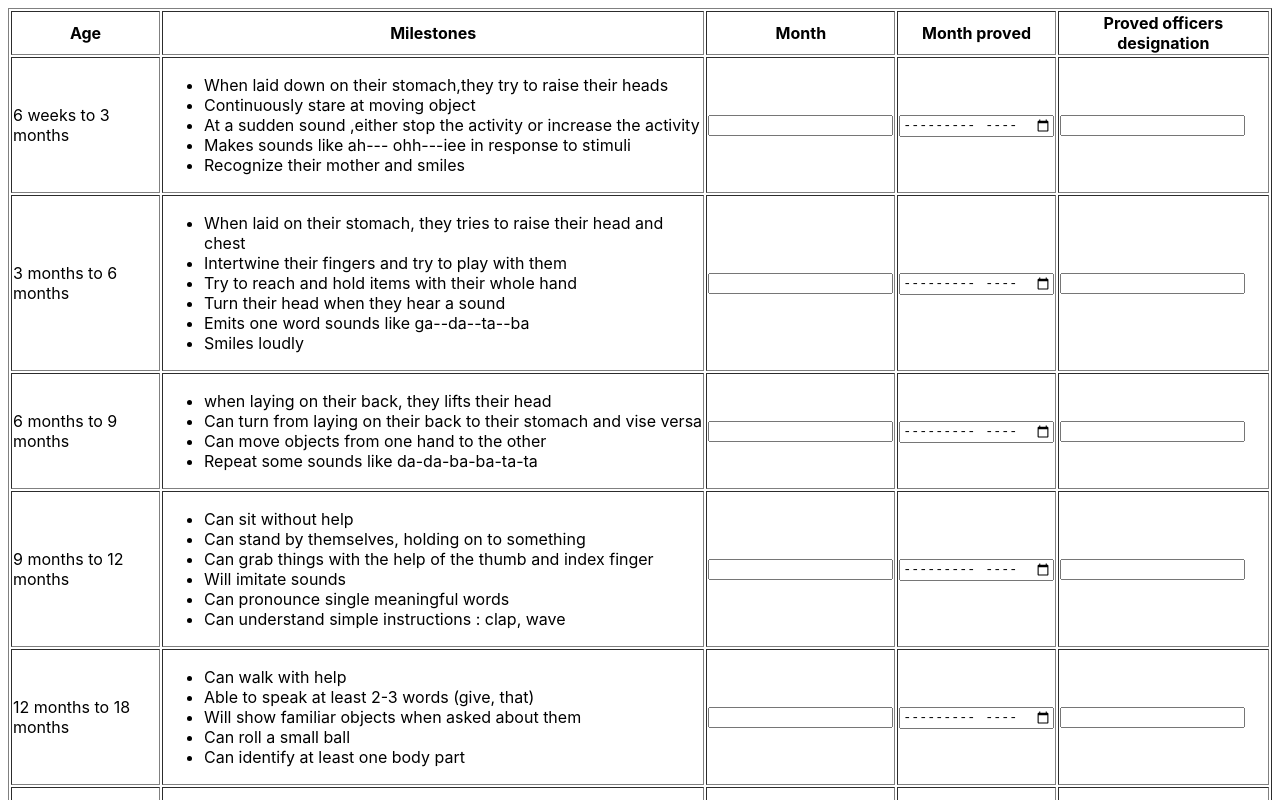
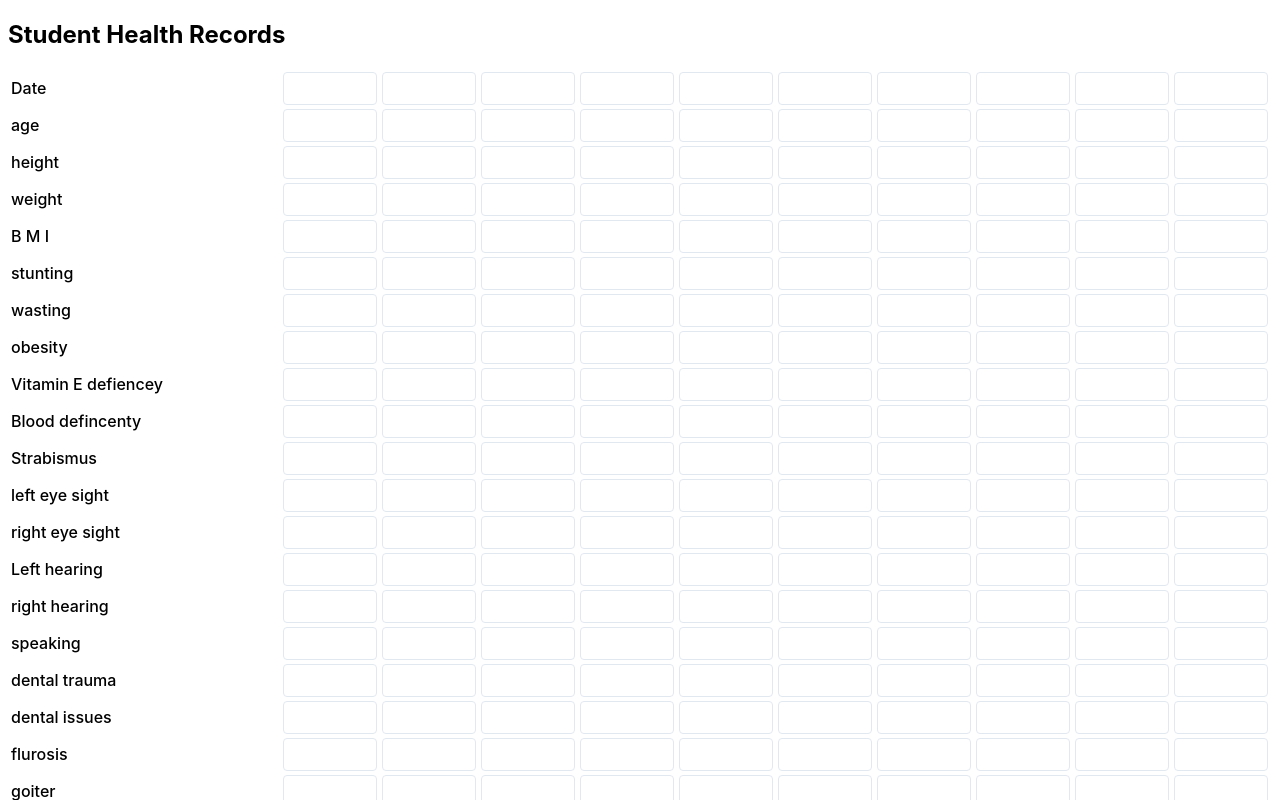
Before and after one commit to Methma-02/Health_Bridge, a React (Vite) app in the folder Frontend/: page / in a window 1280 px wide. Shown: the top 800 px of the page. Built offline with nearby package versions, Linux system fonts and the light colour scheme.

Commit message:
created student and child health records

```diff
--- a/Frontend/src/App.jsx
+++ b/Frontend/src/App.jsx
@@ -1,9 +1,14 @@
 import Chart from "./developmentMilestones";
+import BabyDetails from "./babyDetails";
+import ImmunizationForm from "./Immunization";
+import HealthRecords from "./childHealthRecord";
+import StudentHealthRecords from "./studentHealthRecords";
 
 function App(){
   return(
     <>
-    <Chart/>
+    <StudentHealthRecords/>
+
     </>
   )
 }
--- a/Frontend/src/Immunization.jsx
+++ b/Frontend/src/Immunization.jsx
@@ -1,10 +1,10 @@
 import { useState } from 'react';
 
 const ImmunizationForm = () => {
-  const defaultVaccine = { date: '', batchNo: '', bcgScar: '', adverseEffects: false };
+  const defaultVaccine = { date: '', batchNo: '', bcgScar:'', adverseEffects: false };
 
   const initialVaccineSchedule = [
-    { age: 'At Birth', vaccines: ['B.C.G', 'B.C.G 2nd dose (if no scar'] },
+    { age: 'At Birth', vaccines: ['B.C.G'], bcgScar:'absent'},
     { age: '2 Months', vaccines: ['DPT 1', 'OPV 1', 'Hepatitis B1'] },
     { age: '4 Months', vaccines: ['DPT 2', 'OPV 2', 'Hepatitis B2'] },
     { age: '6 Months', vaccines: ['DPT 3', 'OPV 3', 'Hepatitis B3'] },
@@ -29,19 +29,19 @@ const ImmunizationForm = () => {
   };
 
   return (
-    <>
-      <h1 className="text-xl font-bold">Immunization Record</h1>
-      <div className="overflow-x-auto">
-        <table className="w-full border-collapse">
+    <div className="immunization-container">
+      <h1 className="immunization-title">Immunization Record</h1>
+      <div className="table-container">
+        <table className="immunization-table">
           <thead>
             <tr>
-              <th className="p-2 border text-left">Age</th>
-              <th className="p-2 border text-left">Type of Vaccine</th>
-              <th className="p-2 border text-left">Date</th>
-              <th className="p-2 border text-left">Batch No.</th>
-              <th className="p-2 border text-left">Adverse Effects (Yes/No)</th>
+              <th>Age</th>
+              <th>Type of Vaccine</th>
+              <th>Date</th>
+              <th>Batch No.</th>
+              <th>Adverse Effects (Yes/No)</th>
               {vaccineRecords.some(group => group.age === 'At Birth') && (
-                <th className="p-2 border text-left">BCG Scar</th>
+                <th>BCG Scar</th>
               )}
             </tr>
           </thead>
@@ -50,46 +50,46 @@ const ImmunizationForm = () => {
               ageGroup.vaccines.map((vaccine, vaccineIndex) => (
                 <tr key={`${ageIndex}-${vaccineIndex}`}>
                   {vaccineIndex === 0 && (
-                    <td
-                      className="p-2 border"
-                      rowSpan={ageGroup.vaccines.length}
-                    >
+                    <td rowSpan={ageGroup.vaccines.length}>
                       {ageGroup.age}
                     </td>
                   )}
-                  <td className="p-2 border">{vaccine.name}</td>
-                  <td className="p-2 border">
+                  <td>{vaccine.name}</td>
+                  <td>
                     <input
                       type="date"
                       value={vaccine.date}
                       onChange={(e) => handleInputChange(ageIndex, vaccineIndex, 'date', e.target.value)}
-                      className="w-full border-gray-300 border rounded-md"
+                      className="immunization-input"
                     />
                   </td>
-                  <td className="p-2 border">
+                  <td>
                     <input
                       type="text"
                       value={vaccine.batchNo}
                       onChange={(e) => handleInputChange(ageIndex, vaccineIndex, 'batchNo', e.target.value)}
-                      className="w-full border-gray-300 border rounded-md"
+                      className="immunization-input"
                     />
                   </td>
-                  <td className="p-2 border text-center">
+                  <td>
                     <button
                       onClick={() => handleInputChange(ageIndex, vaccineIndex, 'adverseEffects', !vaccine.adverseEffects)}
-                      className="px-2 py-1 border border-gray-300 rounded-md"
+                      className={`adverse-effects-btn ${vaccine.adverseEffects ? 'active' : ''}`}
                     >
                       {vaccine.adverseEffects ? 'Yes' : 'No'}
                     </button>
                   </td>
                   {ageGroup.age === 'At Birth' && (
-                    <td className="p-2 border">
-                      <input
+                    <td>
+                      <select
                         type="text"
                         value={vaccine.bcgScar}
                         onChange={(e) => handleInputChange(ageIndex, vaccineIndex, 'bcgScar', e.target.value)}
-                        className="w-full border-gray-300 border rounded-md"
-                      />
+                        className="immunization-input"
+                      >
+                        <option value="present">Present</option>
+                        <option value="absent">Absent</option>
+                        </select>
                     </td>
                   )}
                 </tr>
@@ -98,7 +98,7 @@ const ImmunizationForm = () => {
           </tbody>
         </table>
       </div>
-    </>
+    </div>
   );
 };
 
--- /dev/null
+++ b/Frontend/src/childHealthRecord.jsx
@@ -0,0 +1,69 @@
+import { useState } from "react";
+
+const HealthRecords = () => {
+    const ageStages = [
+        "1 month", "2 months", "4 months", "6 months", "9 months",
+        "18 months", "3 years", "4 years", "5 years"
+    ];
+
+    const [formData, setFormData] = useState({
+        table: ageStages.map(age => ({
+            Age: age, // Assign predefined ages
+            clinicDate: '',
+            head: '',
+            disabilities: '',
+            eyes: '',
+            sight: '',
+            nightBlindness: '',
+            dental: '',
+            issues: '',
+            growth: '',
+            heartDiseases: '',
+            sandiya: '',
+            other: '',
+            signature: '',
+            designation: ''
+        }))
+    });
+
+    const handleTableChange = (index, field, value) => {
+        setFormData(prev => ({
+            ...prev,
+            table: prev.table.map((row, i) =>
+                i === index ? { ...row, [field]: value } : row
+            )
+        }));
+    };
+
+    const createTableRow = (fieldName) => {
+        return formData.table.map((row, idx) => (
+            <td key={idx}>
+                <input
+                    type="text"
+                    value={row[fieldName]}
+                    onChange={(e) => handleTableChange(idx, fieldName, e.target.value)}
+                    className="input-field"
+                    readOnly={fieldName === "Age"} // Make Age field read-only
+                />
+            </td>
+        ));
+    };
+
+    return (
+        <div>
+            <h2 className="title">Child Health Records</h2>
+            <table>
+                <tbody>
+                    {Object.keys(formData.table[0]).map((field) => (
+                        <tr key={field}>
+                            <td className="field-label">{field.replace(/([A-Z])/g, " $1").trim()}</td>
+                            {createTableRow(field)}
+                        </tr>
+                    ))}
+                </tbody>
+            </table>
+        </div>
+    );
+};
+
+export default HealthRecords;
--- a/Frontend/src/index.css
+++ b/Frontend/src/index.css
@@ -22,7 +22,7 @@ body{
 
 /* Input styles */
 .input-field {
-    width: 100%;
+    width: 80%;
     padding: 0.5rem;
     border: 1px solid #e2e8f0;
     border-radius: 0.25rem;
@@ -100,3 +100,124 @@ input[type="checkbox"]{
 .date-input{
     width: 70%;
 }
+
+@import url('https://fonts.googleapis.com/css2?family=Inter:wght@400;500;600;700&display=swap');
+
+/* Base styles */
+.immunization-container {
+  padding: 2rem;
+  max-width: 100%;
+  font-family: 'Inter', sans-serif;
+  background-color: #fafafa;
+}
+
+/* Title styles */
+.immunization-title {
+  color: #2c5282;
+  font-size: 1.5rem;
+  font-weight: 700;
+  margin-bottom: 1.5rem;
+  padding-bottom: 0.5rem;
+  border-bottom: 2px solid #e2e8f0;
+}
+
+/* Table container styles */
+.table-container {
+  border-radius: 8px;
+  box-shadow: 0 1px 3px 0 rgba(0, 0, 0, 0.1), 0 1px 2px 0 rgba(0, 0, 0, 0.06);
+  overflow: auto;
+  margin-bottom: 2rem;
+  background-color: white;
+}
+
+/* Table styles */
+.immunization-table {
+  width: 100%;
+  border-collapse: separate;
+  border-spacing: 0;
+  min-width: 800px;
+}
+
+/* Header styles */
+.immunization-table th {
+  background-color: #ebf4ff;
+  color: #2c5282;
+  font-weight: 600;
+  text-align: left;
+  padding: 1rem;
+  border-bottom: 2px solid #e2e8f0;
+  white-space: nowrap;
+}
+
+/* Cell styles */
+.immunization-table td {
+  padding: 1rem;
+  border-bottom: 1px solid #e2e8f0;
+  color: #4a5568;
+}
+
+/* Age column styles */
+.immunization-table td:first-child {
+  font-weight: 500;
+  color: #2c5282;
+}
+
+/* Input field styles */
+.immunization-input {
+  width: 100%;
+  padding: 0.5rem;
+  border: 1px solid #e2e8f0;
+  border-radius: 6px;
+  outline: none;
+  transition: all 0.2s ease;
+}
+
+.immunization-input:focus {
+  border-color: #63b3ed;
+  box-shadow: 0 0 0 3px rgba(99, 179, 237, 0.2);
+}
+
+/* Date input specific styles */
+input[type="date"].immunization-input {
+  padding: 0.4rem 0.5rem;
+}
+
+/* Button styles */
+.adverse-effects-btn {
+  width: 100%;
+  padding: 0.5rem 1rem;
+  border: 1px solid #e2e8f0;
+  border-radius: 6px;
+  background-color: white;
+  color: #2c5282;
+  font-weight: 500;
+  transition: all 0.2s ease;
+  cursor: pointer;
+}
+
+.adverse-effects-btn:hover {
+  background-color: #ebf4ff;
+}
+
+.adverse-effects-btn.active {
+  background-color: #2c5282;
+  color: white;
+  border-color: #2c5282;
+}
+
+/* Hover effects */
+.immunization-table tbody tr:hover {
+  background-color: #f7fafc;
+}
+
+/* Responsive styles */
+@media (max-width: 768px) {
+  .immunization-container {
+    padding: 1rem;
+  }
+
+  .table-container {
+    border-radius: 6px;
+    margin: 0 -1rem;
+  }
+}
--- /dev/null
+++ b/Frontend/src/studentHealthRecords.jsx
@@ -0,0 +1,85 @@
+import { useState } from "react";
+
+const StudentHealthRecords = () =>{
+    const [formData, setFormData] = useState({
+        table: Array(10).fill().map(() => ({
+            Date:'',
+            age:'',
+            height:'',
+            weight:'',
+            "BMI":'',
+            stunting:'',
+            wasting:'',
+            obesity:'',
+            "Vitamin E defiencey":'',
+            "Blood defincenty":'',
+            Strabismus:'',
+            "left eye sight":'',
+            "right eye sight":'',
+            "Left hearing":'',
+            "right hearing":'',
+            speaking:'',
+            "dental trauma":'',
+            "dental issues":'',
+            flurosis:'',
+            goiter:'',
+            "defects in throat,ears or nose":'',
+            "insensitive marks":'',
+            "Oesteoporosis":'',
+            "heart":'',
+            "lungs":'',
+            "Teacher support":'',
+            "attenance below 75%":'',
+            "Academically struggling":'',
+            "other disablilties (consulting the teacher)":'',
+            "Deworming pills & micronutrient supplements given by school" : '',
+            "date given":'',
+            "dewormimg pills":'',
+            "Vitamin A overdose":'',
+            Iron:'',
+            "folic acid":'',
+            "other drugs":'',
+            "Signature of the officer":''
+        }))
+        });
+
+        const handleTableChange = (index, field, value) => {
+            setFormData(prev => ({
+                ...prev,
+                table: prev.table.map((row, i) =>
+                    i === index ? { ...row, [field]: value } : row
+                )
+            }));
+        };
+
+        const createTableRow = (fieldName) => {
+            return formData.table.map((row, idx) => (
+                <td key={idx}>
+                    <input
+                        type="text"
+                        value={row[fieldName]}
+                        onChange={(e) => handleTableChange(idx, fieldName, e.target.value)}
+                        className="input-field"
+                    />
+                </td>
+            ));
+        };
+
+        return (
+            <div>
+                <h2 className="title">Student Health Records</h2>
+                <table>
+                    <tbody>
+                        {Object.keys(formData.table[0]).map((field) => (
+                            <tr key={field}>
+                                <td className="field-label">{field.replace(/([A-Z])/g, " $1").trim()}</td>
+                                {createTableRow(field)}
+                            </tr>
+                        ))}
+                    </tbody>
+                </table>
+            </div>
+        );
+    };
+
+    export default StudentHealthRecords;
```
Also changed, not shown: tailwind.config.js (added, +10 -0 lines).
